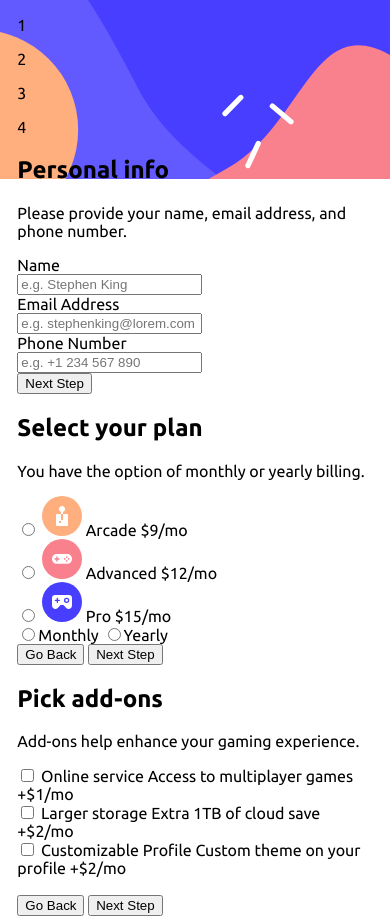
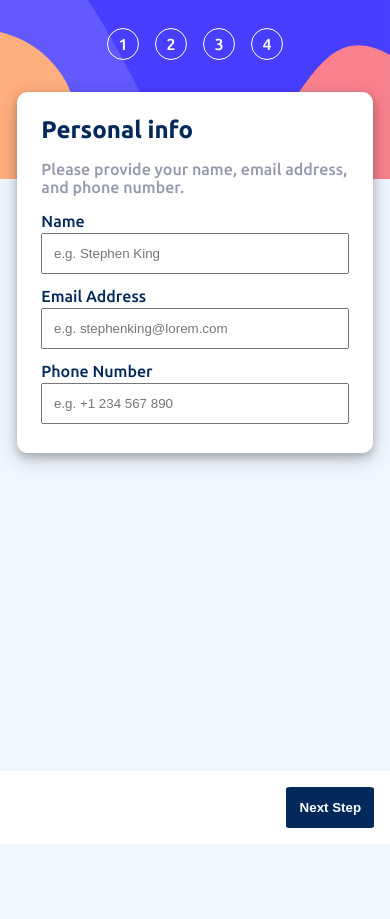
Before and after one commit to Patrick-Dolan/multi-step-form-challenge, a plain HTML site: page index.html in a window 390 px wide. Shown: the top 919 px of the page. After the commit the page ends 844 px from the top, so only its background shows below. Drawn offline with nearby package versions, Linux system fonts and the light colour scheme.

Commit message:
refactor: change mobile-sidebar tag setup for styling and simplicity     styling: style mobile-sidebar steps according to style guide     styling: style form-card according to style guide

```diff
--- a/index.html
+++ b/index.html
@@ -25,22 +25,14 @@
 
   <!-- Sidebar start -->
 
+  <div class="container">
     <aside id="mobile-sidebar">
-    <div class="container">
-      <div class="mobile-form-step">
-        <p>1</p>
+        <p class="mobile-form-step">1</p>
+        <p class="mobile-form-step">2</p>
+        <p class="mobile-form-step">3</p>
+        <p class="mobile-form-step">4</p>
+    </aside>
   </div>
-      <div class="mobile-form-step">
-        <p>2</p>
-      </div>
-      <div class="mobile-form-step">
-        <p>3</p>
-      </div>
-      <div class="mobile-form-step">
-        <p>4</p>
-      </div>
-    </div>
-  </aside>
 
   <aside id="desktop-sidebar">
     <div class="form-step">
@@ -67,7 +59,8 @@
   <!-- Step 1 start -->
 
   <div class="container">
-    <section class="form-card" id="step-one">
+    <section id="step-one">
+      <div class="form-card">
         <h1 class="form-card__title">Personal info</h1>
         <p class="form-card__description">Please provide your name, email address, and phone number.</p>
         <label for="name" class="form-card__input-label">Name</label><br>
@@ -76,7 +69,10 @@
         <input type="email" name="email" placeholder="e.g. stephenking@lorem.com" id="email" class="form-card__text-input"></input><br>
         <label for="phoneNumber" class="form-card__input-label">Phone Number</label><br>
         <input type="tel" name="phoneNumber" placeholder="e.g. +1 234 567 890" id="phoneNumber" class="form-card__text-input"></input><br>
-      <button type="button" value="Next Step">Next Step</button><br>
+      </div>
+      <div class="form-card__footer">
+        <button type="button" class="next-step-btn">Next Step</button>
+      </div>
     </section>
   </div>
 
@@ -178,9 +174,9 @@
 
   <!-- Step 5 end -->
 
-  <div class="attribution">
+  <!-- <div class="attribution">
     Challenge by <a href="https://www.frontendmentor.io?ref=challenge" target="_blank">Frontend Mentor</a>.
     Coded by <a href="https://patrickdolan.dev/" target="_blank">Patrick Dolan</a>.
-  </div>
+  </div> -->
 </body>
 </html>
--- a/styles.css
+++ b/styles.css
@@ -15,6 +15,7 @@ body {
   background-image: url("./assets/images/bg-sidebar-mobile.svg");
   background-repeat: no-repeat;
   background-size: 100% auto;
+  background-color: hsl(217, 100%, 97%);
 }
 
 img {
@@ -33,10 +34,80 @@ p {
 
 /* Mobile Sidebar */
 
+#mobile-sidebar {
+  display: flex;
+  gap: 1em;
+  justify-content: center;
+  color: #fff;
+  padding: 1.25em 0 2em 0;
+}
+
+.mobile-form-step {
+  border: solid #fff 1px;
+  border-radius: 50%;
+  margin: 0;
+  padding: .35em;
+  height: 2em;
+  width: 2em;
+  text-align: center;
+  font-weight: 500;
+}
+
 /* Desktop Sidebar */
 
 #desktop-sidebar {
   display: none;
+}
+
+/* Form Card */
+
+.form-card {
+  background-color: #fff;
+  color:hsl(213, 96%, 18%);
+  padding: 1em 1.5em;
+  border-radius: 3%;
+  box-shadow: 0 4px 8px 0 rgba(0, 0, 0, 0.2), 0 6px 20px 0 rgba(0, 0, 0, 0.19);
+}
+
+.form-card__title {
+  margin: 0;
+  padding-top: .5rem;
+}
+
+.form-card__description {
+  color: hsl(231, 11%, 63%);
+  font-weight: 500;
+}
+
+.form-card__input-label {
+  font-weight: 500;
+}
+
+.form-card__text-input {
+  width: 100%;
+  padding: .8em;
+  margin-top: .25em;
+  margin-bottom: 1em;
+}
+
+.form-card__footer {
+  position: absolute;
+  bottom: 0px;
+  left: 0px;
+  padding: 4%;
+  width: 100%;
+  background-color: #fff;
+  display: flex;
+}
+
+.next-step-btn {
+  background-color: hsl(213, 96%, 18%);
+  color: #fff;
+  padding: 1em;
+  border-radius: 5%;
+  border: none;
+  margin-left: auto;
+  font-weight: 700;
 }
 
 /* Step 1 */
@@ -44,25 +115,25 @@ p {
 /* Step 2 */
 
 #step-two {
-  display: block;
+  display: none;
 }
 
 /* Step 3 */
 
 #step-three {
-  display: block;
+  display: none;
 }
 
 /* Step 4 */
 
 #step-four {
-  display: block;
+  display: none;
 }
 
 /* Step 5 */
 
 #step-five {
-  display: block;
+  display: none;
 }
 
 
```
Lines whose indentation alone changed are shown as unchanged.
